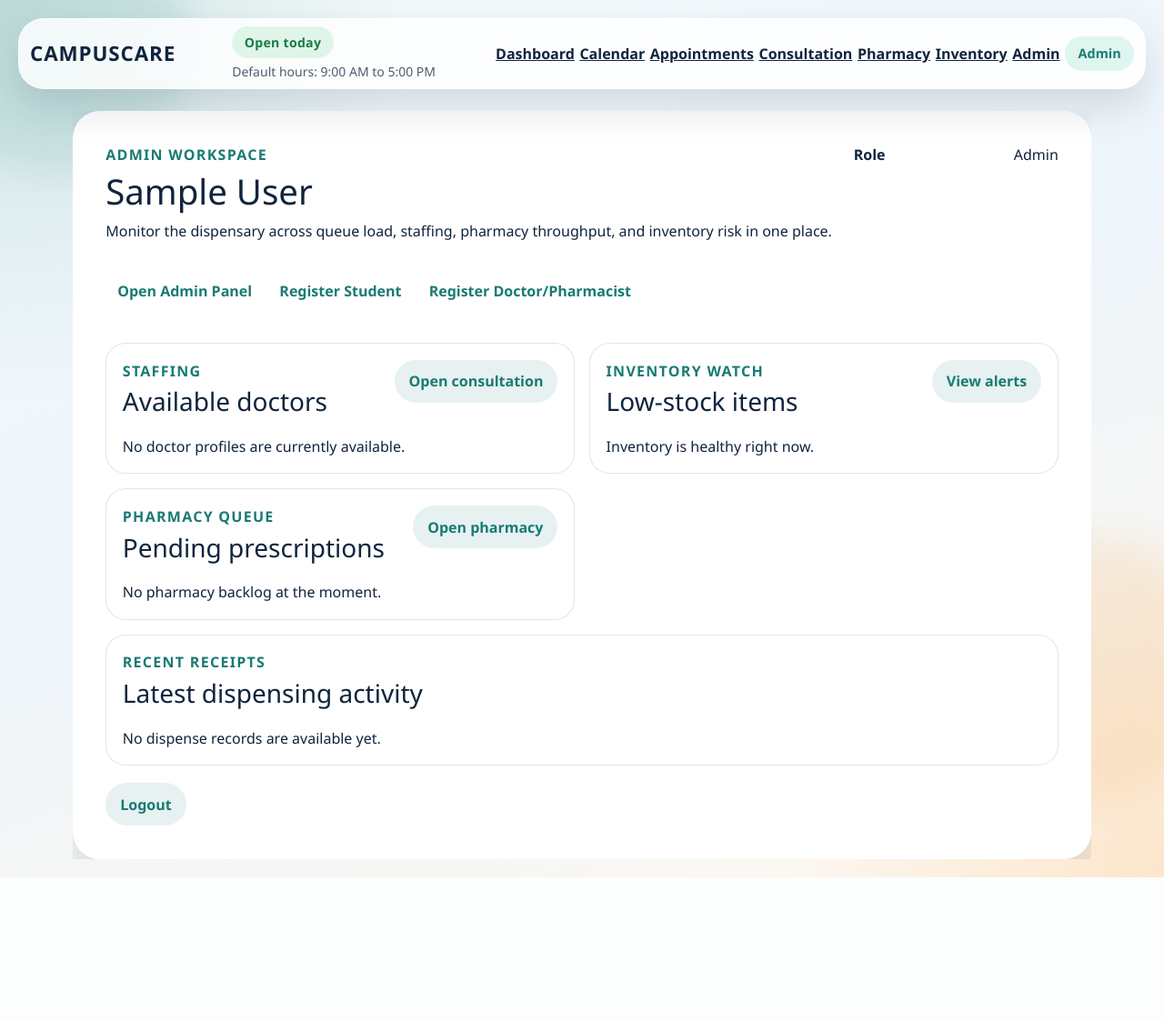
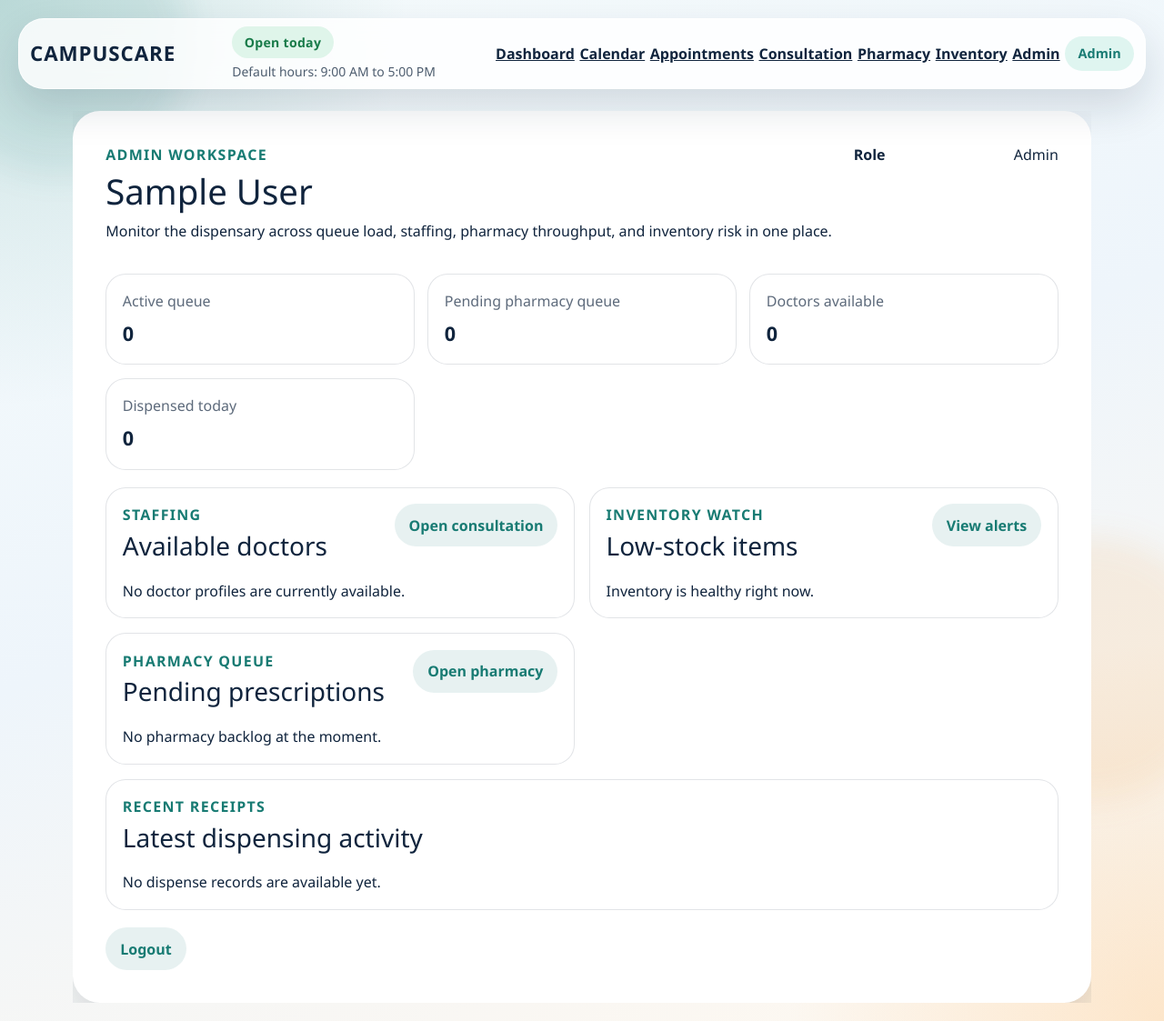
Before and after one commit to aryanhgit/hackmol-kasukabe, a Django app: page /accounts/dashboard/ in a window 1280 px wide. Shown: the whole page at 91% size. Before the commit the page ends 965 px from the top, so only its background shows below. Run offline with Django 5.2, Linux system fonts and the light colour scheme; the visitor is signed in with stand-in values (Sample User, id 1); data comes from the database, SQL or seed files in the repository; data that the repository does not hold is empty.

Commit message:
fix: update dashboard views

```diff
--- a/accounts/views.py
+++ b/accounts/views.py
@@ -77,7 +77,7 @@ class CampusCareLogoutView(LogoutView):
 
 
 class DashboardRedirectView(LoginRequiredMixin, RoleRequiredMixin, TemplateView):
-    """Show the user the appropriate starting point for their role."""
+    """Render a role-aware dashboard with live operational data."""
 
     template_name = 'accounts/dashboard_redirect.html'
     allowed_roles = tuple(UserProfile.Role.values)
@@ -85,39 +85,26 @@ class DashboardRedirectView(LoginRequiredMixin, RoleRequiredMixin, TemplateView)
     def get_context_data(self, **kwargs):
         context = super().get_context_data(**kwargs)
         profile = self.request.user.profile
+        context.update(
+            {
+                'profile': profile,
+                'dashboard_role': profile.role,
+                'queue_poll_interval_ms': QUEUE_POLL_INTERVAL_MS,
+                'avg_consult_minutes': AVG_CONSULT_MINUTES,
+            }
+        )
 
-        role_copy = {
-            UserProfile.Role.STUDENT: {
-                'heading': 'Student dashboard',
-                'summary': 'Book appointments and track your token status.',
-                'actions': [],
-            },
-            UserProfile.Role.DOCTOR: {
-                'heading': 'Doctor dashboard',
-                'summary': 'Manage consultations and patient queue.',
-                'actions': [],
-            },
-            UserProfile.Role.PHARMACIST: {
-                'heading': 'Pharmacist dashboard',
-                'summary': 'Handle prescriptions and inventory.',
-                'actions': [],
-            },
-            UserProfile.Role.ADMIN: {
-                'heading': 'Admin dashboard',
-                'summary': 'Full system control and user management.',
-                'actions': [
-                    {'label': 'Open Admin Panel', 'url': reverse('admin:index')},
-                    {'label': 'Register Student', 'url': reverse('accounts:register_student')},
-                    {'label': 'Register Doctor/Pharmacist', 'url': reverse('accounts:register')},
-                ],
-            },
-        }
-
-        context['profile'] = profile
-        context['dashboard_copy'] = role_copy.get(profile.role, {})
-
-        context['is_student'] = profile.role == UserProfile.Role.STUDENT
-        context['is_doctor'] = profile.role == UserProfile.Role.DOCTOR
-        context['is_pharmacist'] = profile.role == UserProfile.Role.PHARMACIST
-
+        if profile.role == UserProfile.Role.STUDENT:
+            student_dashboard = build_student_dashboard(profile)
+            context['student_dashboard'] = student_dashboard
+            active_token = student_dashboard['active_token']
+            context['queue_endpoint'] = (
+                reverse('appointments:queue_count', kwargs={'token_id': active_token.pk}) if active_token else None
+            )
+        elif profile.role == UserProfile.Role.DOCTOR:
+            context['doctor_dashboard'] = build_doctor_dashboard(self.request.user)
+        elif profile.role == UserProfile.Role.PHARMACIST:
+            context['pharmacist_dashboard'] = build_pharmacist_dashboard(profile)
+        elif profile.role == UserProfile.Role.ADMIN:
+            context['admin_dashboard'] = build_admin_dashboard()
         return context
--- a/templates/accounts/dashboard_redirect.html
+++ b/templates/accounts/dashboard_redirect.html
@@ -9,11 +9,11 @@
       <div>
         <p class="dashboard-shell__eyebrow">{{ profile.get_role_display|escape }} workspace</p>
         <h2 id="dashboard-heading">{{ request.user.get_full_name|default:request.user.username|escape }}</h2>
-      {% if is_student %}
+          {% if dashboard_role == 'student' %}
           <p>Track your token, monitor queue movement, and review medicine instructions from recent prescriptions.</p>
-      {% elif is_doctor %}
+        {% elif dashboard_role == 'doctor' %}
           <p>Watch the live consultation queue, check your availability, and continue recent patient care quickly.</p>
-      {% elif is_pharmacist %}
+        {% elif dashboard_role == 'pharmacist' %}
           <p>Stay on top of pending handoffs, low-stock risk, and the medicines you dispensed most recently.</p>
         {% else %}
           <p>Monitor the dispensary across queue load, staffing, pharmacy throughput, and inventory risk in one place.</p>
@@ -33,17 +33,7 @@
       </dl>
     </header>
 
-  {% if dashboard_copy.actions %}
-  <div class="dashboard-actions">
-    {% for action in dashboard_copy.actions %}
-    <a href="{{ action.url }}" class="btn">
-      {{ action.label|escape }}
-    </a>
-    {% endfor %}
-  </div>
-  {% endif %}
-
-  {% if is_student %}
+    {% if dashboard_role == 'student' %}
       <div class="dashboard-shell__metrics">
         {% for metric in student_dashboard.metrics %}
           <article class="dashboard-metric">
@@ -63,8 +53,13 @@
             <a class="dashboard-card__action" href="{% url 'appointments:my_token' %}">Open token page</a>
           </div>
           {% if student_dashboard.active_token %}
-      <div class="dashboard-live-queue" data-queue-root data-endpoint="{{ queue_endpoint|escape }}"
-        data-poll-interval="{{ queue_poll_interval_ms }}" data-avg-consult-minutes="{{ avg_consult_minutes }}">
+            <div
+              class="dashboard-live-queue"
+              data-queue-root
+              data-endpoint="{{ queue_endpoint|escape }}"
+              data-poll-interval="{{ queue_poll_interval_ms }}"
+              data-avg-consult-minutes="{{ avg_consult_minutes }}"
+            >
               <dl class="dashboard-detail-list">
                 <dt>Token code</dt>
                 <dd>{{ student_dashboard.active_token.token_code|escape }}</dd>
@@ -137,9 +132,7 @@
               <article class="dashboard-history-card">
                 <div class="dashboard-history-card__top">
                   <strong>{{ record.dispensed_at|date:"d M Y, g:i A"|escape }}</strong>
-            <span>Dr. {{
-              record.prescription.doctor.user.get_full_name|default:record.prescription.doctor.user.username|escape
-              }}</span>
+                  <span>Dr. {{ record.prescription.doctor.user.get_full_name|default:record.prescription.doctor.user.username|escape }}</span>
                 </div>
                 <ul class="dashboard-inline-list">
                   {% for medicine in record.prescription.medicines.all %}
@@ -157,7 +150,7 @@
           </div>
         </article>
       </div>
-  {% elif is_doctor %}
+    {% elif dashboard_role == 'doctor' %}
       <div class="dashboard-shell__metrics">
         {% for metric in doctor_dashboard.metrics %}
           <article class="dashboard-metric">
@@ -217,9 +210,7 @@
             {% for prescription in doctor_dashboard.recent_prescriptions %}
               <article class="dashboard-history-card">
                 <div class="dashboard-history-card__top">
-            <strong>{{
-              prescription.token.student.user.get_full_name|default:prescription.token.student.user.username|escape
-              }}</strong>
+                  <strong>{{ prescription.token.student.user.get_full_name|default:prescription.token.student.user.username|escape }}</strong>
                   <span>{{ prescription.created_at|date:"d M Y, g:i A"|escape }}</span>
                 </div>
                 <p>{{ prescription.symptoms|escape }}</p>
@@ -239,7 +230,7 @@
           </div>
         </article>
       </div>
-  {% elif is_pharmacist %}
+    {% elif dashboard_role == 'pharmacist' %}
       <div class="dashboard-shell__metrics">
         {% for metric in pharmacist_dashboard.metrics %}
           <article class="dashboard-metric">
@@ -261,9 +252,7 @@
           <div class="dashboard-stack">
             {% for prescription in pharmacist_dashboard.pending_prescriptions %}
               <article class="dashboard-list-card">
-          <strong>{{
-            prescription.token.student.user.get_full_name|default:prescription.token.student.user.username|escape
-            }}</strong>
+                <strong>{{ prescription.token.student.user.get_full_name|default:prescription.token.student.user.username|escape }}</strong>
                 <p>Dr. {{ prescription.doctor.user.get_full_name|default:prescription.doctor.user.username|escape }}</p>
                 <ul class="dashboard-inline-list">
                   {% for medicine in prescription.medicines.all %}
@@ -314,9 +303,7 @@
             {% for record in pharmacist_dashboard.recent_dispense_records %}
               <article class="dashboard-history-card">
                 <div class="dashboard-history-card__top">
-            <strong>{{
-              record.prescription.token.student.user.get_full_name|default:record.prescription.token.student.user.username|escape
-              }}</strong>
+                  <strong>{{ record.prescription.token.student.user.get_full_name|default:record.prescription.token.student.user.username|escape }}</strong>
                   <span>{{ record.dispensed_at|date:"d M Y, g:i A"|escape }}</span>
                 </div>
                 <ul class="dashboard-inline-list">
@@ -368,7 +355,6 @@
         </article>
 
         <article class="dashboard-card">
-      {% if not is_student %}
           <div class="dashboard-card__top">
             <div>
               <p class="dashboard-card__eyebrow">Inventory watch</p>
@@ -376,7 +362,6 @@
             </div>
             <a class="dashboard-card__action" href="{% url 'inventory:alerts' %}">View alerts</a>
           </div>
-      {% endif %}
           <div class="dashboard-stack">
             {% for stock in admin_dashboard.low_stock_items %}
               <article class="dashboard-list-card">
@@ -400,9 +385,7 @@
           <div class="dashboard-stack">
             {% for prescription in admin_dashboard.pending_prescriptions %}
               <article class="dashboard-list-card">
-          <strong>{{
-            prescription.token.student.user.get_full_name|default:prescription.token.student.user.username|escape
-            }}</strong>
+                <strong>{{ prescription.token.student.user.get_full_name|default:prescription.token.student.user.username|escape }}</strong>
                 <p>Dr. {{ prescription.doctor.user.get_full_name|default:prescription.doctor.user.username|escape }}</p>
                 <ul class="dashboard-inline-list">
                   {% for medicine in prescription.medicines.all %}
@@ -431,9 +414,7 @@
             {% for record in admin_dashboard.recent_dispense_records %}
               <article class="dashboard-history-card">
                 <div class="dashboard-history-card__top">
-            <strong>{{
-              record.prescription.token.student.user.get_full_name|default:record.prescription.token.student.user.username|escape
-              }}</strong>
+                  <strong>{{ record.prescription.token.student.user.get_full_name|default:record.prescription.token.student.user.username|escape }}</strong>
                   <span>{{ record.dispensed_at|date:"d M Y, g:i A"|escape }}</span>
                 </div>
                 <p>Handled by {{ record.pharmacist.user.get_full_name|default:record.pharmacist.user.username|escape }}</p>
@@ -463,7 +444,9 @@
 {% endblock %}
 
 {% block scripts %}
-{% if is_student and student_dashboard.active_token %}
+  {% if dashboard_role == 'student' %}
+    {% if student_dashboard.active_token %}
       <script src="{% static 'js/queue_poll.js' %}"></script>
     {% endif %}
+  {% endif %}
 {% endblock %}
```
Lines whose indentation alone changed are shown as unchanged.
